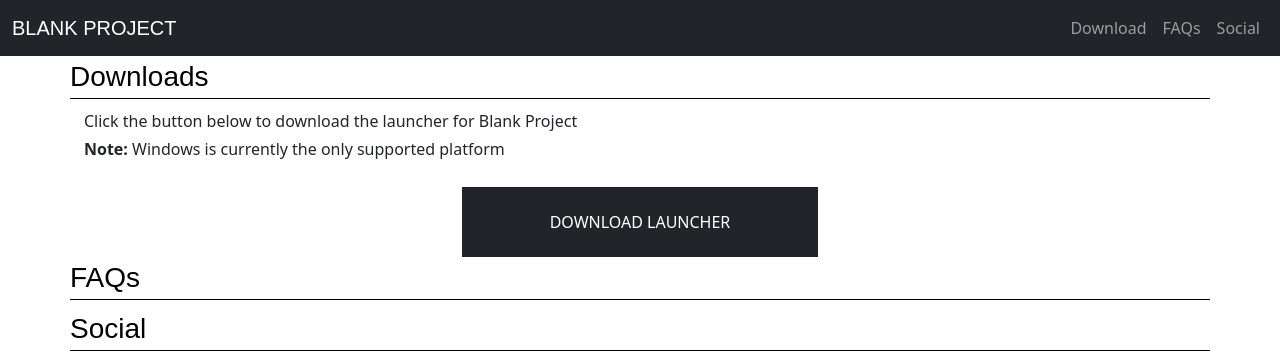
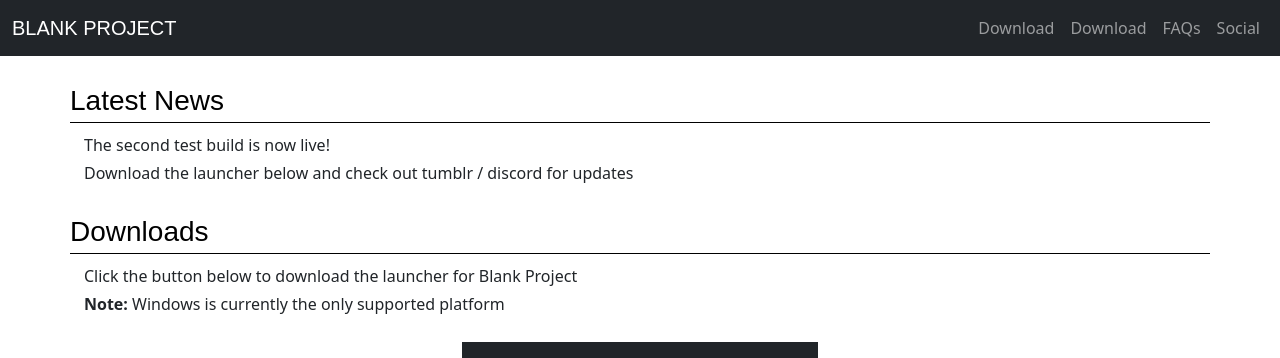
Before and after one commit to justjack1521/justjack1521.github.io, a plain HTML site: page index.html in a window 1280 px wide. Shown: the top 358 px of the page. Drawn offline with Linux system fonts and the light colour scheme; a web font is replaced by a local one.

Commit message:
added latest news section

```diff
--- a/index.html
+++ b/index.html
@@ -16,6 +16,9 @@
             <a class="navbar-brand" href="#">BLANK PROJECT</a>
             <ul class="navbar-nav">
                 <li class="nav-item">
+                    <a class="nav-link" href="#News">Download</a>
+                </li>
+                <li class="nav-item">
                     <a class="nav-link" href="#Download">Download</a>
                 </li>
                 <li class="nav-item">
@@ -27,6 +30,18 @@
             </ul>
         </div>
     </nav>
+    <div class="mt-4">
+        <div class="container" id="News">
+            <div class="row pageheader">
+                <h3>
+                    <span>Latest News</span>
+                </h3>
+            </div>
+            <div class="row mb-4">
+                <p>The second test build is now live!</p>
+                <p>Download the launcher below and check out tumblr / discord for updates</p>
+            </div>
+        </div>
         <div class="container" id="Download">
             <div class="row pageheader">
                 <h3>
@@ -79,5 +94,6 @@
                 </a>
             </div>
         </div>
+    </div>
     </body>
 </html>
```
Lines whose indentation alone changed are shown as unchanged.
